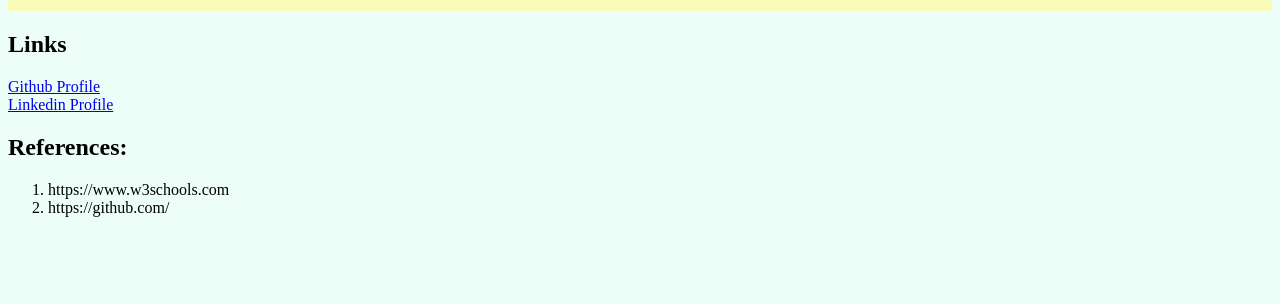
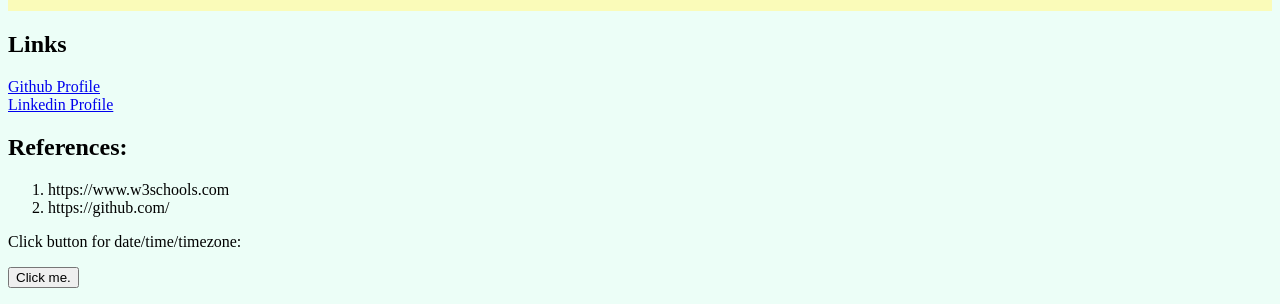
Before and after one commit to zrjack137soccer/lab-1-portfolio-cs-260, a plain HTML site: page index.html in a window 1280 px wide. Shown: the part 1590-1894 px from the top of the page. Before the commit the page ends 1823 px from the top, so only its background shows below. Drawn offline with Linux system fonts and the light colour scheme.

Commit message:
third commit

```diff
--- a/index.html
+++ b/index.html
@@ -83,5 +83,14 @@
                 https://github.com/
             </li>
         </ol>
+
+        <p>
+            Click button for date/time/timezone:
+        </p>
+        <button type = "button" onclick = "document.getElementById('demo').innerHTML = Date()">
+        Click me.
+        </button>
+
+        <p id="demo"></p>
     </body>
 </html>
```
